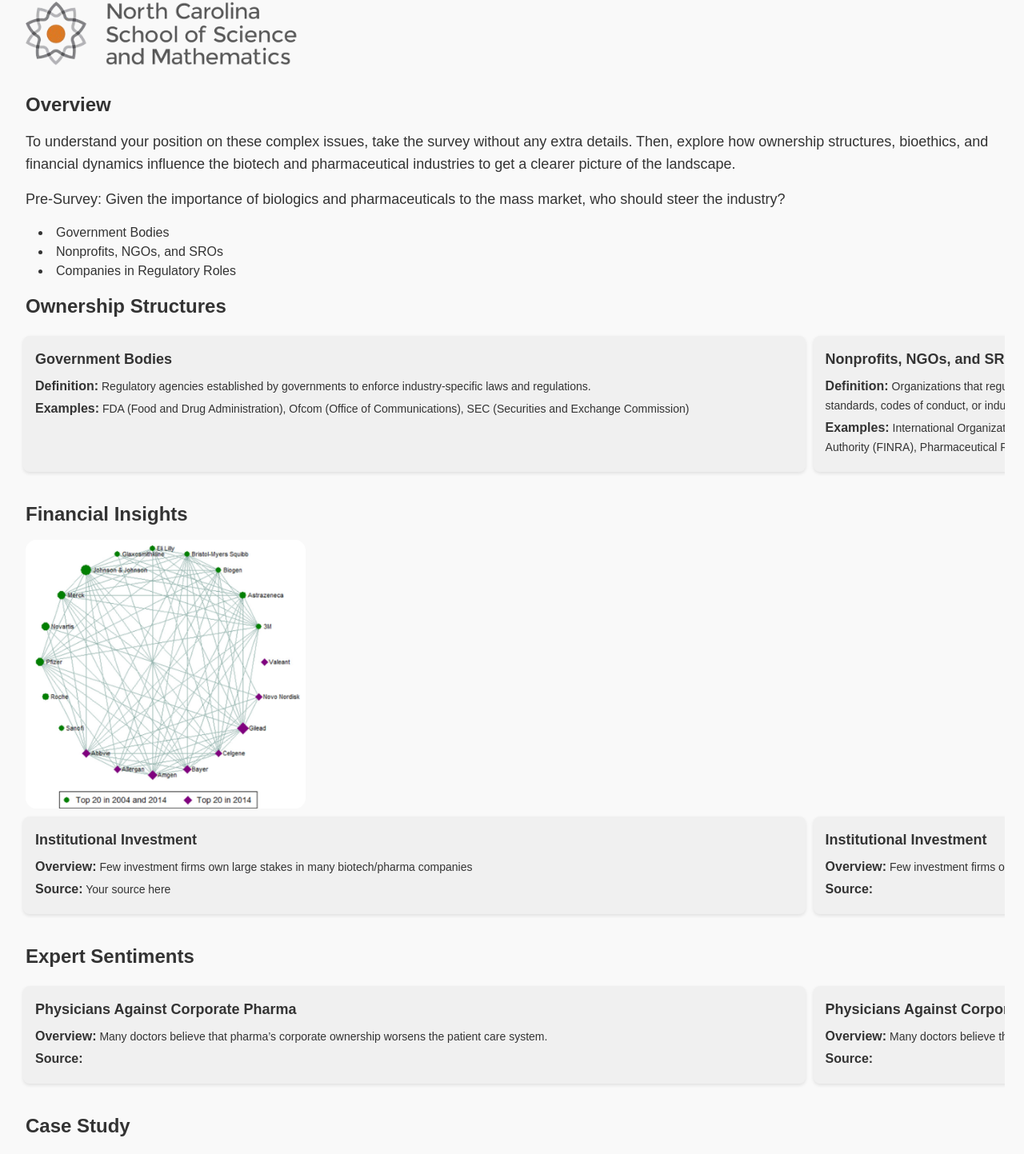
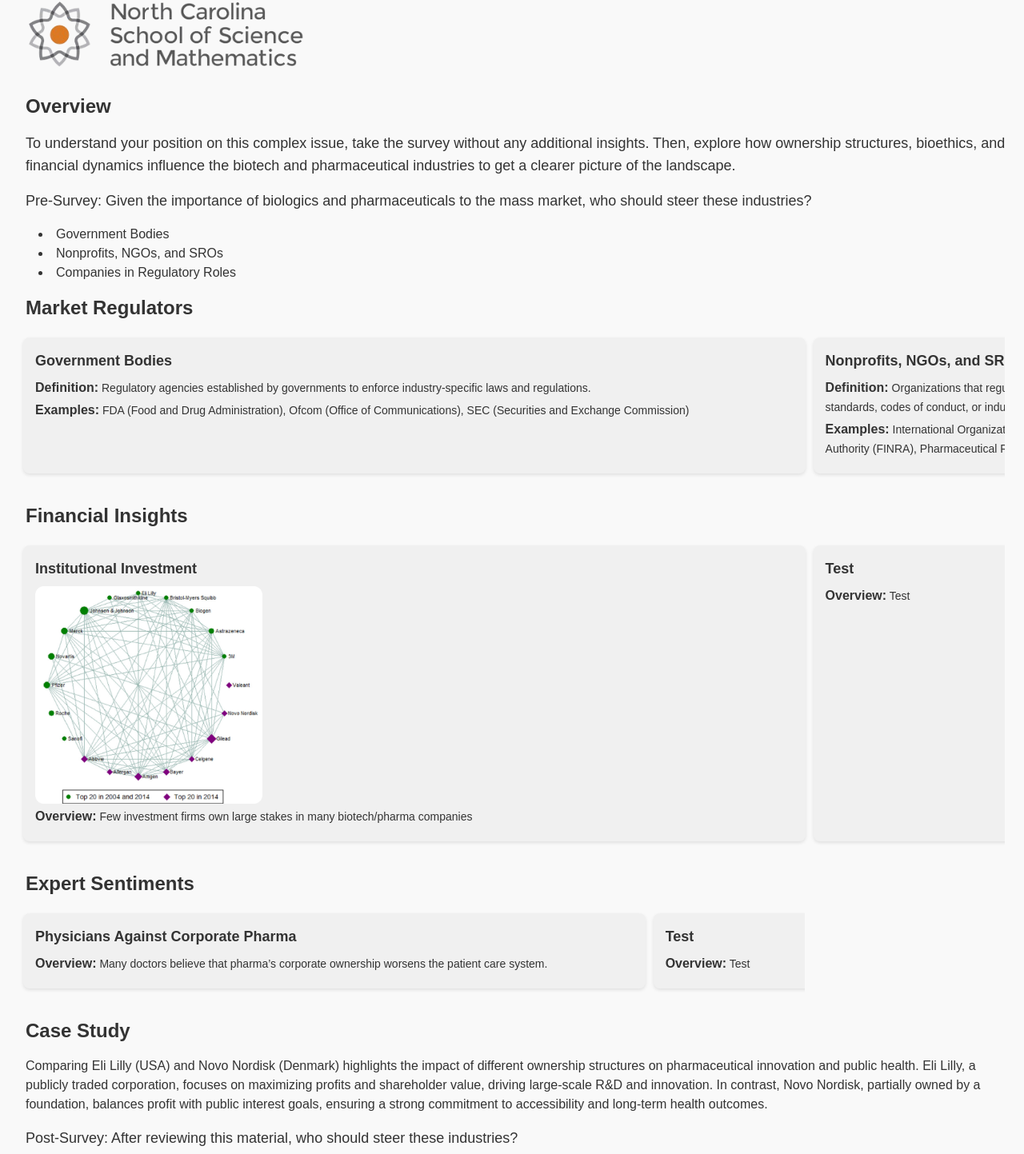
Before and after one commit to tkpepper15/applied-ethics, a Next.js app: page /how_corporate_ownership_shapes_big_pharma in a window 1280 px wide. Shown: the part 275-1718 px from the top of the page at 80% size. Built offline with nearby package versions, Linux system fonts and the light colour scheme.

Commit message:
Commit message

```diff
--- a/app/global.css
+++ b/app/global.css
@@ -149,18 +149,15 @@
 /* CSS */
 .img-container {
   max-width: 60%;
-  padding: 0 0.5rem;
 }
 
 .img-container img {
   max-width: 50%;
   height: auto;
-  padding: 0 0.5rem;
 }
 
 @media (max-width: 768px) {
   .img-container img {
     max-width: 15rem; /* Adjust as needed for small screens */
-    padding: 0 0.5rem;
   }
 }
--- a/app/how_corporate_ownership_shapes_big_pharma/page.tsx
+++ b/app/how_corporate_ownership_shapes_big_pharma/page.tsx
@@ -37,25 +37,22 @@
     id: 1,
     title: 'Institutional Investment',
     content: `
-      Overview: Few investment firms own large stakes in many biotech/pharma companies
-      Source: Your source here
+    Overview: Few investment firms own large stakes in many biotech/pharma companies
     `,
     imageUrl: '/investment_firms.png'
   },
   {
     id: 2,
-    title: 'Institutional Investment',
+    title: 'Test',
     content: `
-      Overview: Few investment firms own large stakes in many biotech/pharma companies
-      Source:
+      Overview: Test
     `
   },
   {
     id: 3,
-    title: 'Institutional Investment',
+    title: 'Test',
     content: `
-      Overview: Few investment firms own large stakes in many biotech/pharma companies
-      Source:
+      Overview: Test
     `
   },
 ];
@@ -63,15 +60,12 @@
 const sentItems: TimelineItemProps[] = [
   { id: 2, title: 'Physicians Against Corporate Pharma', content: `
 Overview: Many doctors believe that pharma’s corporate ownership worsens the patient care system.
-Source:
 ` },
-  { id: 2, title: 'Physicians Against Corporate Pharma', content: `
-Overview: Many doctors believe that pharma’s corporate ownership worsens the patient care system.
-Source:
+  { id: 2, title: 'Test', content: `
+Overview: Test
 ` },
-{ id: 2, title: 'Physicians Against Corporate Pharma', content: `
-Overview: Many doctors believe that pharma’s corporate ownership worsens the patient care system.
-Source:
+{ id: 2, title: 'Test', content: `
+Overview: Test
 ` },
 ];
 
@@ -88,42 +82,37 @@
 <img
   src="/ncssm.png"
   alt="ncssm"
-  className="max-w-full h-auto sm:max-w-md lg:max-w-lg"
+  className="max-w-full h-auto sm:max-w-md lg:max-w-l pl-5"
 />
+</div>
 <br></br>
-</div>
           <h1 className="ml-4 mb-4 text-2xl font-bold">Overview</h1>
           <p className='text-lg ml-4 mb-4'>
-  To understand your position on these complex issues, take the survey without any extra details. Then, explore how ownership structures, bioethics, and financial dynamics influence the biotech and pharmaceutical industries to get a clearer picture of the landscape.
+  To understand your position on this complex issue, take the survey without any additional insights. Then, explore how ownership structures, bioethics, and financial dynamics influence the biotech and pharmaceutical industries to get a clearer picture of the landscape.
 </p>
 <p className="text-lg ml-4 mb-4">
-  Pre-Survey: Given the importance of biologics and pharmaceuticals to the mass market, who should steer the industry?
+  Pre-Survey: Given the importance of biologics and pharmaceuticals to the mass market, who should steer these industries?
 </p>
 <ul className="list-disc list-inside ml-8 mb-4">
   <li>Government Bodies</li>
   <li>Nonprofits, NGOs, and SROs</li>
   <li>Companies in Regulatory Roles</li>
 </ul>
-        <h1 className="ml-4 mb-4 text-2xl font-bold">Ownership Structures</h1>
+        <h1 className="ml-4 mb-4 text-2xl font-bold">Market Regulators</h1>
         <div className="timeline-container">
           <div id="timeline" className="timeline flex">
             {osItems.map(item => (
-              <TimelineItem key={item.id} id={item.id} title={item.title} content={item.content} />
+              <TimelineItem key={item.id} id={item.id} title={item.title} content={item.content} imageUrl={item.imageUrl}/>
             ))}
           </div>
         </div>
         <h1 className="ml-4 mt-8 mb-4 text-2xl font-bold">Financial Insights</h1>
         <div className="img-container">
-        <img
-  src="/investment_firms.png"
-  alt="investment firms"
-  className="max-w-full h-auto sm:max-w-md lg:max-w-lg"
-/>
 </div>
         <div className="timeline-container">
           <div id="timeline" className="timeline flex">
             {finItems.map(item => (
-              <TimelineItem key={item.id} id={item.id} title={item.title} content={item.content} />
+               <TimelineItem key={item.id} id={item.id} title={item.title} content={item.content} imageUrl={item.imageUrl}/>
             ))}
           </div>
         </div>
@@ -140,7 +129,7 @@
   Comparing Eli Lilly (USA) and Novo Nordisk (Denmark) highlights the impact of different ownership structures on pharmaceutical innovation and public health. Eli Lilly, a publicly traded corporation, focuses on maximizing profits and shareholder value, driving large-scale R&D and innovation. In contrast, Novo Nordisk, partially owned by a foundation, balances profit with public interest goals, ensuring a strong commitment to accessibility and long-term health outcomes.
 </p>
 <p className="text-lg ml-4 mb-4">
-Post-Survey: After reviewing this material, who should steer the industry?
+Post-Survey: After reviewing this material, who should steer these industries?
 </p>
 <ul className="list-disc list-inside ml-8 mb-4">
 <li>Government Bodies</li>
```
Also changed, not shown: public/duke.png (added).
